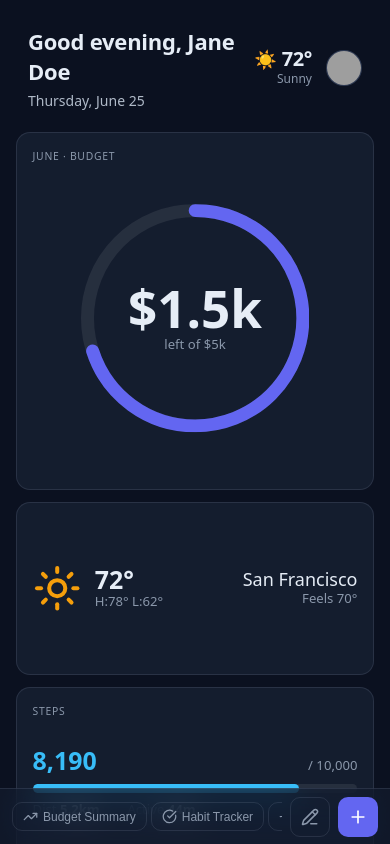
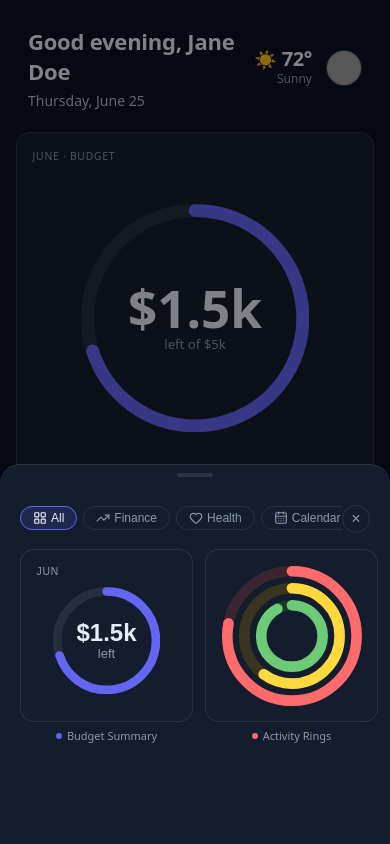
Before and after one commit to ben-yeung/bento-dash, a Next.js app: page / in a window 390 px wide. Both pictures are taken after a click on the button 358 px from the left and 816 px from the top of the page. Built offline with nearby package versions, Linux system fonts and the light colour scheme; grey boxes are pictures that could not be loaded.

Commit message:
feat: add BottomSheet palette for mobile widget adding

```diff
--- a/components/shell/AppShell.tsx
+++ b/components/shell/AppShell.tsx
@@ -17,6 +17,7 @@ import { Banner } from './Banner';
 import { ProfileButton } from './ProfileButton';
 import { Fab } from './Fab';
 import { BottomNav } from './BottomNav';
+import { BottomSheet } from './BottomSheet';
 import { BentoBoard } from '@/components/board/BentoBoard';
 import { DragOverlayWidget } from '@/components/board/DragOverlayWidget';
 import { useBoard } from '@/lib/state/boardStore';
@@ -166,7 +167,8 @@ export function AppShell() {
     if (id.startsWith('palette:')) {
       const parsed = parsePaletteId(id);
       if (!parsed) return;
-      setFabOpen(false); // closes desktop FAB panel and mobile sheet
+      setFabOpen(false);
+      setSheetOpen(false);
       // Seed previewLayout as committed; the first move computes the add-preview
       // (temp widget) so existing widgets reflow around the landing spot.
       setDrag({ phase: 'dragging', activeId: id, targetKind: 'none', previewLayout: committed });
@@ -178,7 +180,7 @@ export function AppShell() {
     const withoutActive = getStrategy(layoutMode).preview(committed, { kind: 'remove', id });
     const previewLayout = [...withoutActive, widget];
     setDrag({ phase: 'dragging', activeId: id, targetKind: 'none', previewLayout });
-  }, [committed, layoutMode, setDrag, setFabOpen, isMobile, manageMode]);
+  }, [committed, layoutMode, setDrag, setFabOpen, setSheetOpen, isMobile, manageMode]);
 
   const handleDragMove = useCallback((e: DragMoveEvent) => {
     const id = String(e.active.id);
@@ -404,6 +406,13 @@ export function AppShell() {
             onSheetClose={() => setSheetOpen(false)}
           />
         )}
+        {isMobile && (
+          <BottomSheet
+            open={sheetOpen}
+            cellSize={metrics.cellSize}
+            onClose={() => setSheetOpen(false)}
+          />
+        )}
       </div>
       <DragOverlay dropAnimation={null}>
         {activeWidget ? <DragOverlayWidget widget={activeWidget} metrics={metrics} /> : null}
--- /dev/null
+++ b/components/shell/BottomSheet.module.css
@@ -0,0 +1,26 @@
+.backdrop {
+  position: fixed;
+  inset: 0;
+  background: rgba(0, 0, 0, 0.45);
+  z-index: 40;
+}
+.sheet {
+  position: fixed;
+  bottom: 0;
+  left: 0;
+  right: 0;
+  background: var(--surface);
+  border-radius: 20px 20px 0 0;
+  border-top: 1px solid var(--border-hairline);
+  z-index: 41;
+  padding: 8px 0 calc(env(safe-area-inset-bottom) + 72px);
+  max-height: 80vh;
+  overflow: hidden;
+}
+.handle {
+  width: 36px;
+  height: 4px;
+  border-radius: 2px;
+  background: var(--border-hairline);
+  margin: 0 auto 12px;
+}
--- /dev/null
+++ b/components/shell/BottomSheet.tsx
@@ -0,0 +1,41 @@
+'use client';
+import { AnimatePresence, motion } from 'motion/react';
+import styles from './BottomSheet.module.css';
+import { WidgetCarousel } from './WidgetCarousel';
+
+interface BottomSheetProps {
+  open: boolean;
+  cellSize: number;
+  onClose: () => void;
+}
+
+export function BottomSheet({ open, cellSize, onClose }: BottomSheetProps) {
+  return (
+    <AnimatePresence>
+      {open && (
+        <>
+          <motion.div
+            key="sheet-backdrop"
+            className={styles.backdrop}
+            initial={{ opacity: 0 }}
+            animate={{ opacity: 1 }}
+            exit={{ opacity: 0 }}
+            transition={{ duration: 0.15 }}
+            onClick={onClose}
+          />
+          <motion.div
+            key="sheet"
+            className={styles.sheet}
+            initial={{ y: '100%' }}
+            animate={{ y: 0 }}
+            exit={{ y: '100%' }}
+            transition={{ type: 'spring', stiffness: 340, damping: 30, mass: 0.9 }}
+          >
+            <div className={styles.handle} aria-hidden />
+            <WidgetCarousel cellSize={cellSize} onClose={onClose} />
+          </motion.div>
+        </>
+      )}
+    </AnimatePresence>
+  );
+}
```
